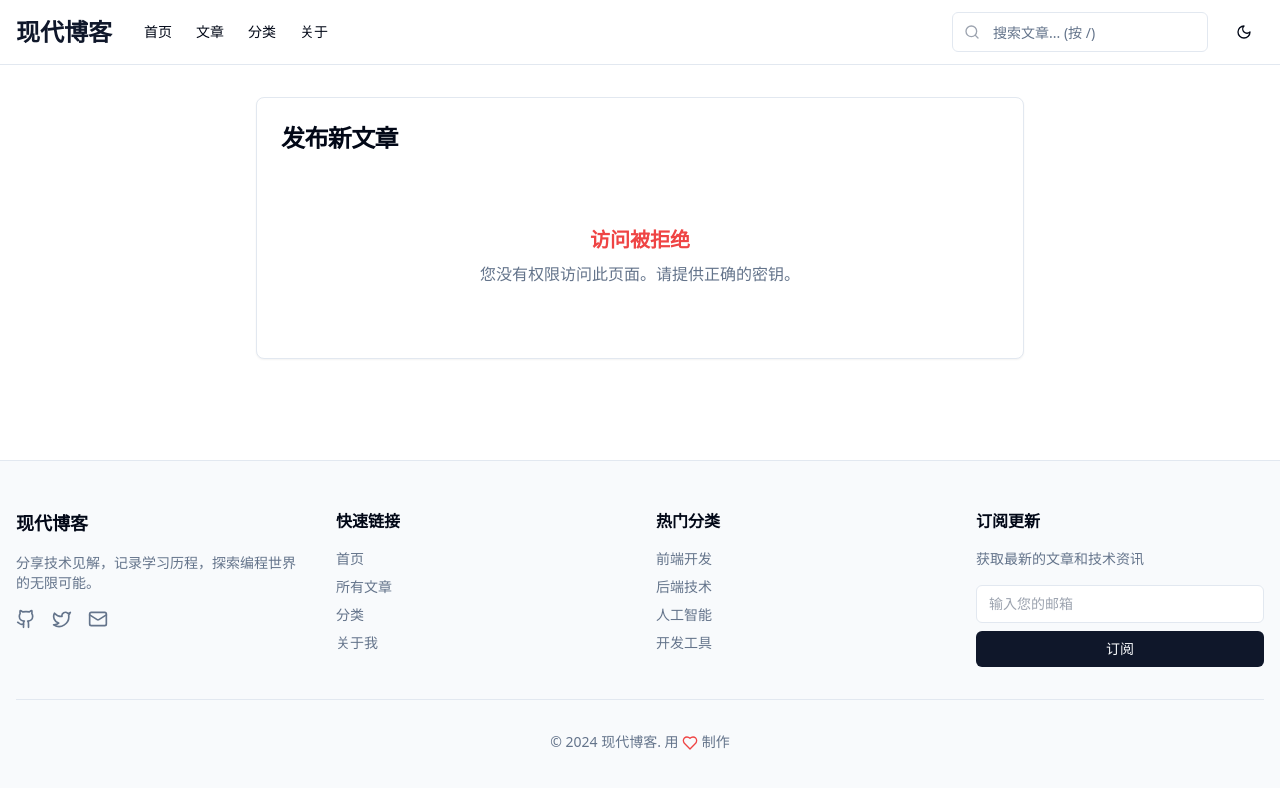
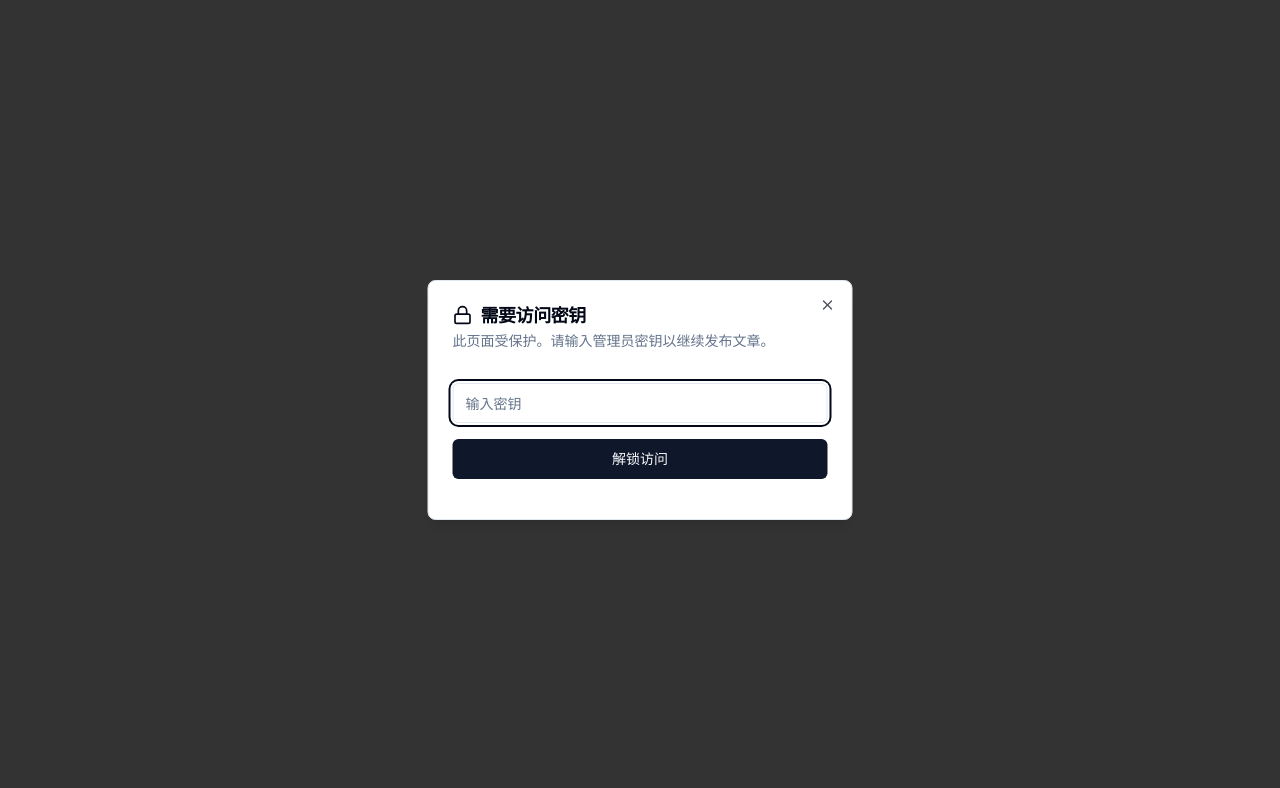
Before and after one commit to abcdqwerxsa/dyad_blog, a React (Vite) app: page /new-post in a window 1280 px wide. Shown: the top 788 px of the page. Built offline with nearby package versions, Linux system fonts and the light colour scheme.

Commit message:
[dyad] 使用模态框进行临时密钥验证 - wrote 2 file(s)

```diff
--- /dev/null
+++ b/src/components/AdminAccessGate.tsx
@@ -0,0 +1,61 @@
+import React, { useState } from "react";
+import { Dialog, DialogContent, DialogDescription, DialogHeader, DialogTitle } from "@/components/ui/dialog";
+import { Input } from "@/components/ui/input";
+import { Button } from "@/components/ui/button";
+import { Lock } from "lucide-react";
+
+interface AdminAccessGateProps {
+  expectedKey: string;
+  onAccessGranted: () => void;
+}
+
+const AdminAccessGate: React.FC<AdminAccessGateProps> = ({ expectedKey, onAccessGranted }) => {
+  const [inputKey, setInputKey] = useState("");
+  const [error, setError] = useState<string | null>(null);
+
+  const handleSubmit = (e: React.FormEvent) => {
+    e.preventDefault();
+    setError(null);
+
+    if (inputKey === expectedKey) {
+      onAccessGranted();
+    } else {
+      setError("密钥错误，请重试。");
+    }
+  };
+
+  // 我们强制对话框打开，直到授予访问权限
+  return (
+    <Dialog open={true}>
+      <DialogContent className="sm:max-w-[425px]">
+        <DialogHeader>
+          <DialogTitle className="flex items-center">
+            <Lock className="h-5 w-5 mr-2" />
+            需要访问密钥
+          </DialogTitle>
+          <DialogDescription>
+            此页面受保护。请输入管理员密钥以继续发布文章。
+          </DialogDescription>
+        </DialogHeader>
+        <form onSubmit={handleSubmit} className="grid gap-4 py-4">
+          <div className="grid grid-cols-4 items-center gap-4">
+            <Input
+              id="access-key"
+              type="password"
+              placeholder="输入密钥"
+              className="col-span-4"
+              value={inputKey}
+              onChange={(e) => setInputKey(e.target.value)}
+            />
+          </div>
+          {error && <p className="text-sm text-destructive">{error}</p>}
+          <Button type="submit" className="w-full">
+            解锁访问
+          </Button>
+        </form>
+      </DialogContent>
+    </Dialog>
+  );
+};
+
+export default AdminAccessGate;
--- a/src/pages/NewPost.tsx
+++ b/src/pages/NewPost.tsx
@@ -10,7 +10,9 @@ import { zodResolver } from "@hookform/resolvers/zod";
 import * as z from "zod";
 import { supabase } from "@/integrations/supabase/client";
 import { showSuccess, showError } from "@/utils/toast";
-import { useNavigate, useSearchParams } from "react-router-dom";
+import { useNavigate } from "react-router-dom";
+import { useState } from "react";
+import AdminAccessGate from "@/components/AdminAccessGate";
 
 const postSchema = z.object({
   title: z.string().min(5, "标题至少需要 5 个字符"),
@@ -25,8 +27,7 @@ const ADMIN_SECRET_KEY = import.meta.env.VITE_ADMIN_SECRET_KEY;
 
 const NewPost = () => {
   const navigate = useNavigate();
-  const [searchParams] = useSearchParams();
-  const accessKey = searchParams.get('key');
+  const [isAuthorized, setIsAuthorized] = useState(false);
 
   const form = useForm<PostFormValues>({
     resolver: zodResolver(postSchema),
@@ -68,7 +69,22 @@ const NewPost = () => {
     }
   };
 
-  const isAuthorized = accessKey === ADMIN_SECRET_KEY && ADMIN_SECRET_KEY;
+  if (!ADMIN_SECRET_KEY) {
+    return (
+      <div className="min-h-screen flex items-center justify-center">
+        <p className="text-xl text-destructive">错误：未设置 VITE_ADMIN_SECRET_KEY 环境变量。</p>
+      </div>
+    );
+  }
+
+  if (!isAuthorized) {
+    return (
+      <AdminAccessGate
+        expectedKey={ADMIN_SECRET_KEY}
+        onAccessGranted={() => setIsAuthorized(true)}
+      />
+    );
+  }
 
   return (
     <div className="min-h-screen bg-background flex flex-col">
@@ -80,12 +96,6 @@ const NewPost = () => {
             <CardTitle className="text-2xl">发布新文章</CardTitle>
           </CardHeader>
           <CardContent>
-            {!isAuthorized ? (
-              <div className="text-center py-12">
-                <h2 className="text-xl font-semibold text-destructive">访问被拒绝</h2>
-                <p className="text-muted-foreground mt-2">您没有权限访问此页面。请提供正确的密钥。</p>
-              </div>
-            ) : (
             <Form {...form}>
               <form onSubmit={form.handleSubmit(onSubmit)} className="space-y-6">
                 <FormField
@@ -132,7 +142,6 @@ const NewPost = () => {
                 </Button>
               </form>
             </Form>
-            )}
           </CardContent>
         </Card>
       </main>
```
Lines whose indentation alone changed are shown as unchanged.
